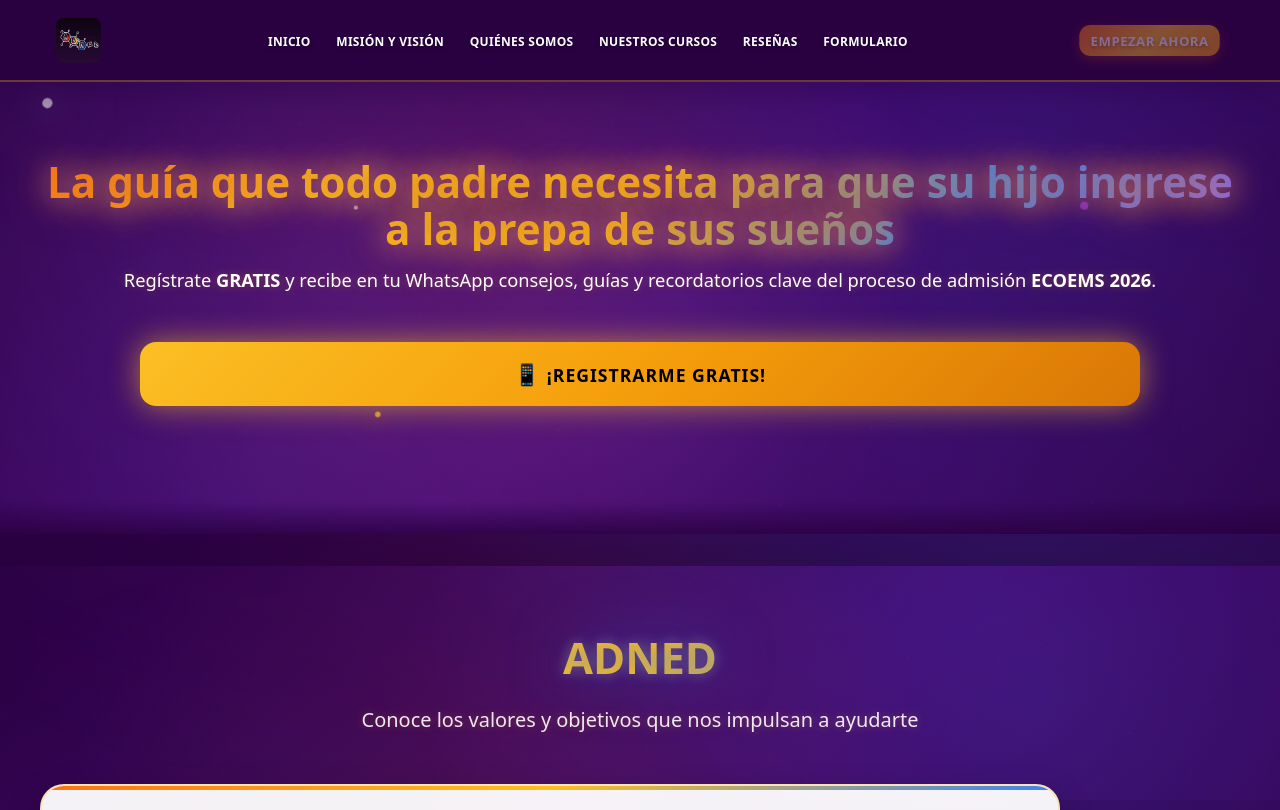
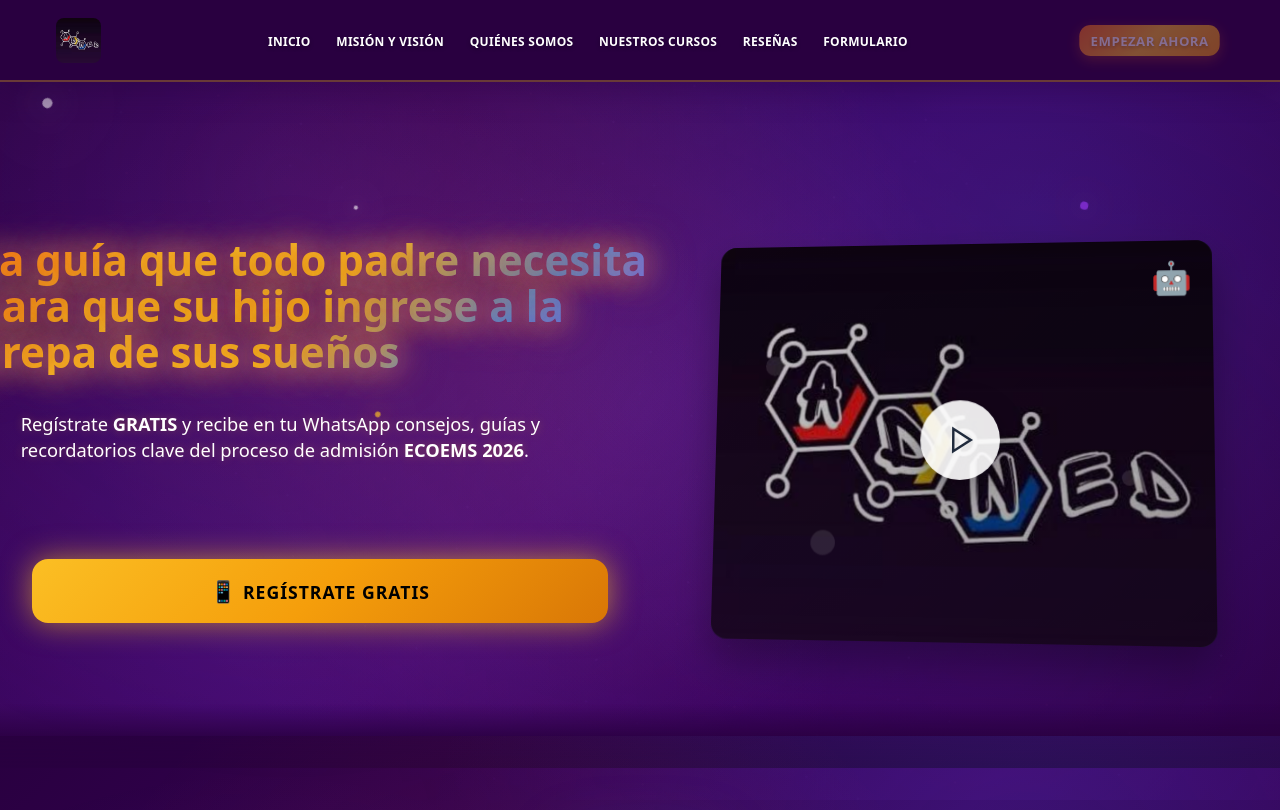
Before and after one commit to Azucelfesa/LandingPage, a SvelteKit app: page / in a window 1280 px wide. Shown: the top 810 px of the page. Built offline with nearby package versions, Linux system fonts and the light colour scheme.

Commit message:
modifique pagina de inicio agregando video

```diff
--- a/src/routes/+page.svelte
+++ b/src/routes/+page.svelte
@@ -256,6 +256,12 @@
 		}
 	}
 
+	function playVideo() {
+		// Aquí puedes agregar la lógica para reproducir el video
+		console.log('Reproducir video');
+		// Por ejemplo, abrir un modal con el video o redirigir a YouTube
+	}
+
 
 	// Referencias para animaciones
 	let heroTitle: HTMLElement;
@@ -419,9 +425,10 @@
 		<!-- Hero Section -->
 		<section class="hero" bind:this={heroSection}>
 			<div class="container">
-				<div class="hero-content-centered">
+				<div class="hero-content">
+					<!-- Texto a la izquierda -->
+					<div class="hero-text">
 						<h1 class="hero-title text-glow text-zoom-ultra" bind:this={heroTitle}>
-
 							La guía que todo padre necesita para que su hijo ingrese a la prepa de sus sueños
 						</h1>
 						<h2 class="hero-subtitle text-zoom-smooth" bind:this={heroSubtitle}>
@@ -430,10 +437,33 @@
 
 						<!-- Botón para ir al formulario -->
 						<div class="cta-container">
-						<button class="btn btn-whatsapp" on:click={scrollToForm}>
+							<button class="btn btn-whatsapp floating-button" on:click={scrollToForm}>
 								<span class="whatsapp-icon">📱</span>
-							¡Registrarme GRATIS!
+								Regístrate gratis
 							</button>
+						</div>
+					</div>
+
+					<!-- Video a la derecha -->
+					<div class="hero-video">
+						<div class="video-container">
+							<div class="video-frame">
+								<img src="/photo_2025-09-12_15-08-29.jpg" alt="Instructor del curso" class="video-thumbnail">
+								<div class="video-overlay">
+									<div class="ai-robot">🤖</div>
+									<button class="play-button" on:click={playVideo} type="button" aria-label="Reproducir video">
+										<svg viewBox="0 0 24 24" fill="none" stroke="currentColor" stroke-width="2">
+											<polygon points="5,3 19,12 5,21"></polygon>
+										</svg>
+									</button>
+									<div class="video-shapes">
+										<div class="shape shape-1"></div>
+										<div class="shape shape-2"></div>
+										<div class="shape shape-3"></div>
+									</div>
+								</div>
+							</div>
+						</div>
 					</div>
 				</div>
 			</div>
@@ -910,10 +940,10 @@
 	.hero {
 		background: linear-gradient(135deg, #290040 0%, #3d0060 50%, #290040 100%);
 		color: var(--bg-white);
-		padding: 0 0 4rem 0;
-		min-height: auto;
+		padding: 4rem 0;
+		min-height: 80vh;
 		display: flex;
-		align-items: flex-start;
+		align-items: center;
 		position: relative;
 		overflow: hidden;
 	}
@@ -959,15 +989,148 @@
 		}
 	}
 
-	.hero-content-centered {
-		max-width: 1000px;
+	.hero-content {
+		display: grid;
+		grid-template-columns: 1fr 1fr;
+		gap: 4rem;
+		align-items: center;
+		max-width: 1400px;
 		margin: 0 auto;
-		text-align: center;
 		position: relative;
 		z-index: 2;
-		padding-bottom: 2rem;
-		animation: none !important;
-		transform: none !important;
+	}
+
+	.hero-text {
+		display: flex;
+		flex-direction: column;
+		gap: 1.5rem;
+	}
+
+	.hero-video {
+		display: flex;
+		justify-content: center;
+		align-items: center;
+	}
+
+	.video-container {
+		position: relative;
+		width: 100%;
+		max-width: 500px;
+	}
+
+	.video-frame {
+		position: relative;
+		width: 100%;
+		height: 400px;
+		border-radius: 1rem;
+		overflow: hidden;
+		box-shadow: 0 20px 40px rgba(0, 0, 0, 0.3);
+		background: #1e293b;
+		transform: perspective(1000px) rotateY(-5deg) rotateX(5deg);
+		transition: all 0.3s ease;
+	}
+
+	.video-frame:hover {
+		transform: perspective(1000px) rotateY(-2deg) rotateX(2deg) scale(1.02);
+		box-shadow: 0 25px 50px rgba(0, 0, 0, 0.4);
+	}
+
+	.video-thumbnail {
+		width: 100%;
+		height: 100%;
+		object-fit: cover;
+	}
+
+	.video-overlay {
+		position: absolute;
+		top: 0;
+		left: 0;
+		right: 0;
+		bottom: 0;
+		background: linear-gradient(135deg, rgba(0, 0, 0, 0.2) 0%, rgba(0, 0, 0, 0.4) 100%);
+		display: flex;
+		align-items: center;
+		justify-content: center;
+	}
+
+	.ai-robot {
+		position: absolute;
+		top: 20px;
+		right: 20px;
+		font-size: 2rem;
+		animation: float 3s ease-in-out infinite;
+	}
+
+	@keyframes float {
+		0%, 100% { transform: translateY(0px); }
+		50% { transform: translateY(-10px); }
+	}
+
+	.play-button {
+		width: 80px;
+		height: 80px;
+		background: rgba(255, 255, 255, 0.9);
+		border: none;
+		border-radius: 50%;
+		display: flex;
+		align-items: center;
+		justify-content: center;
+		cursor: pointer;
+		transition: all 0.3s ease;
+		box-shadow: 0 10px 30px rgba(0, 0, 0, 0.3);
+	}
+
+	.play-button:hover {
+		background: rgba(255, 255, 255, 1);
+		transform: scale(1.1);
+		box-shadow: 0 15px 40px rgba(0, 0, 0, 0.4);
+	}
+
+	.play-button svg {
+		width: 30px;
+		height: 30px;
+		color: #1e293b;
+		margin-left: 3px;
+	}
+
+	.video-shapes {
+		position: absolute;
+		top: 0;
+		left: 0;
+		right: 0;
+		bottom: 0;
+		pointer-events: none;
+	}
+
+	.shape {
+		position: absolute;
+		border-radius: 50%;
+		background: rgba(255, 255, 255, 0.1);
+		animation: float 4s ease-in-out infinite;
+	}
+
+	.shape-1 {
+		width: 20px;
+		height: 20px;
+		top: 30%;
+		left: 10%;
+		animation-delay: 0s;
+	}
+
+	.shape-2 {
+		width: 15px;
+		height: 15px;
+		top: 60%;
+		right: 15%;
+		animation-delay: 1s;
+	}
+
+	.shape-3 {
+		width: 25px;
+		height: 25px;
+		bottom: 20%;
+		left: 20%;
+		animation-delay: 2s;
 	}
 
 	.hero-title {
@@ -994,6 +1157,23 @@
 		display: block;
 	}
 
+	.hero-subtitle {
+		font-size: 1.1rem;
+		line-height: 1.4;
+		margin-bottom: 1.5rem;
+		color: #ffffff;
+		text-shadow: 0 2px 4px rgba(0, 0, 0, 0.3);
+		opacity: 1;
+		visibility: visible;
+		display: block;
+	}
+
+	.cta-container {
+		margin-top: 2rem;
+		display: flex;
+		justify-content: center;
+	}
+
 	@keyframes titleFloat {
 		0%, 100% { transform: translateY(0px) scale(1); }
 		25% { transform: translateY(-15px) scale(1.02); }
@@ -1512,6 +1692,55 @@
 		margin-top: 1rem;
 	}
 
+	/* Efecto de flotación para el botón */
+	.floating-button {
+		animation: floating 3s ease-in-out infinite;
+		box-shadow:
+			0 15px 35px rgba(251, 191, 36, 0.5),
+			0 0 25px rgba(251, 191, 36, 0.3),
+			0 0 0 1px rgba(255, 255, 255, 0.1);
+	}
+
+	@keyframes floating {
+		0%, 100% {
+			transform: translateY(0px) scale(1);
+			box-shadow:
+				0 15px 35px rgba(251, 191, 36, 0.5),
+				0 0 25px rgba(251, 191, 36, 0.3),
+				0 0 0 1px rgba(255, 255, 255, 0.1);
+		}
+		25% {
+			transform: translateY(-8px) scale(1.02);
+			box-shadow:
+				0 20px 40px rgba(251, 191, 36, 0.6),
+				0 0 30px rgba(251, 191, 36, 0.4),
+				0 0 0 2px rgba(255, 255, 255, 0.2);
+		}
+		50% {
+			transform: translateY(-12px) scale(1.05);
+			box-shadow:
+				0 25px 45px rgba(251, 191, 36, 0.7),
+				0 0 35px rgba(251, 191, 36, 0.5),
+				0 0 0 3px rgba(255, 255, 255, 0.3);
+		}
+		75% {
+			transform: translateY(-8px) scale(1.02);
+			box-shadow:
+				0 20px 40px rgba(251, 191, 36, 0.6),
+				0 0 30px rgba(251, 191, 36, 0.4),
+				0 0 0 2px rgba(255, 255, 255, 0.2);
+		}
+	}
+
+	.floating-button:hover {
+		animation-play-state: paused;
+		transform: translateY(-15px) scale(1.08);
+		box-shadow:
+			0 30px 50px rgba(251, 191, 36, 0.8),
+			0 0 40px rgba(251, 191, 36, 0.6),
+			0 0 0 4px rgba(255, 255, 255, 0.4);
+	}
+
 	.btn-whatsapp::before {
 		content: '';
 		position: absolute;
@@ -1734,20 +1963,59 @@
 	/* Responsive Design */
 	@media (max-width: 768px) {
 		.hero {
-			padding: 1rem 0 2rem 0;
+			padding: 2rem 0;
 			min-height: auto;
 		}
 
+		.hero-content {
+			grid-template-columns: 1fr;
+			gap: 2rem;
+			text-align: center;
+		}
+
 		.hero-title {
-			font-size: 1.4rem;
+			font-size: 1.8rem;
 		}
 
 		.hero-subtitle {
 			font-size: 1rem;
 		}
 
+		.video-frame {
+			height: 300px;
+			transform: none;
+		}
+
+		.video-frame:hover {
+			transform: scale(1.02);
+		}
+
+		.play-button {
+			width: 60px;
+			height: 60px;
+		}
+
+		.play-button svg {
+			width: 24px;
+			height: 24px;
+		}
+
 		.registration-form {
 			padding: 1.25rem;
+		}
+	}
+
+	@media (max-width: 480px) {
+		.hero-title {
+			font-size: 1.5rem;
+		}
+
+		.hero-subtitle {
+			font-size: 0.9rem;
+		}
+
+		.video-frame {
+			height: 250px;
 		}
 	}
 
```
Lines whose indentation alone changed are shown as unchanged.
